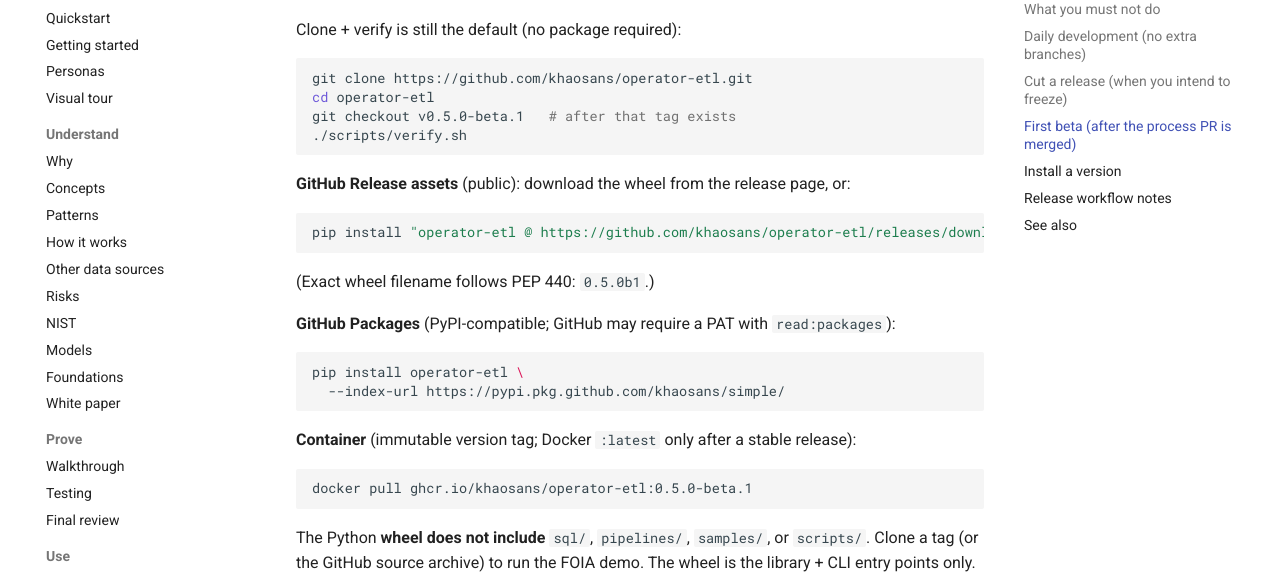
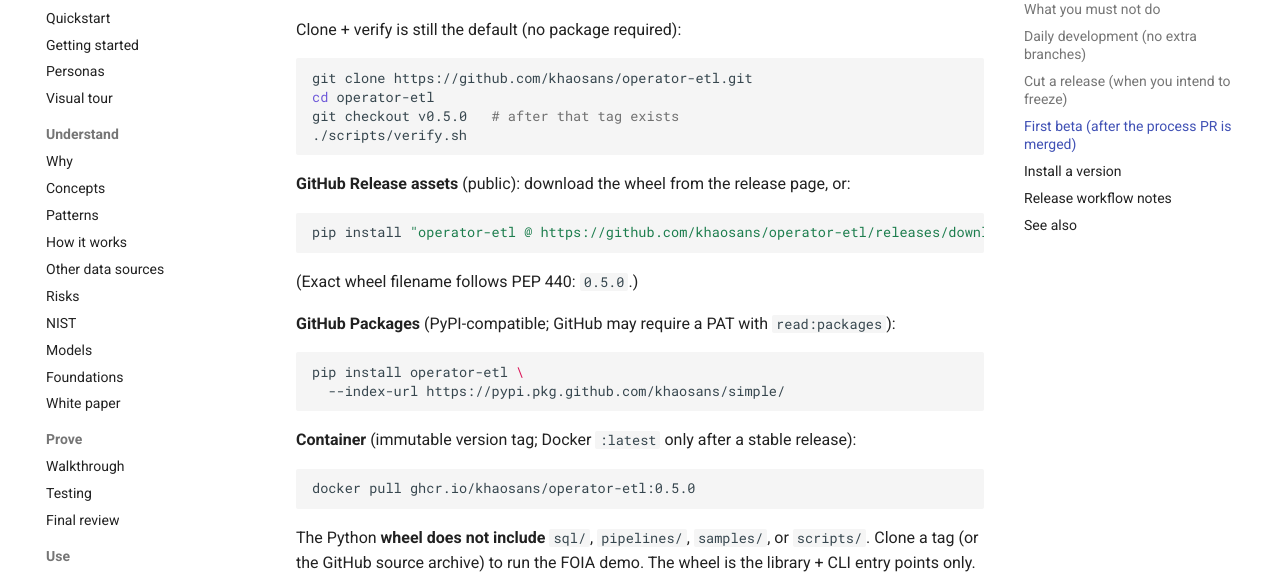
Before and after one commit to khaosans/operator-etl, an MkDocs documentation site: the page built from docs/VERSIONING.md, in a window 1280 px wide and 1400 px high, scrolled down 3320 px. Shown: the part 153-729 px from the top of the window. Built offline with MkDocs 1.6.1 and Material for MkDocs 9.7.7, drawn with Linux system fonts in a browser that asks for light colours; comment, search, counter and statistics services are not loaded; some of the changed text lies outside the part shown.

Commit message:
Release v0.5.0
Co-authored-by: Cursor <cursoragent@cursor.com>

````diff
--- a/docs/VERSIONING.md
+++ b/docs/VERSIONING.md
@@ -115,17 +115,17 @@ Clone + verify is still the default (no package required):
 ```bash
 git clone https://github.com/khaosans/operator-etl.git
 cd operator-etl
-git checkout v0.5.0-beta.1   # after that tag exists
+git checkout v0.5.0   # after that tag exists
 ./scripts/verify.sh
 ```
 
 **GitHub Release assets** (public): download the wheel from the release page, or:
 
 ```bash
-pip install "operator-etl @ https://github.com/khaosans/operator-etl/releases/download/v0.5.0-beta.1/operator_etl-0.5.0b1-py3-none-any.whl"
+pip install "operator-etl @ https://github.com/khaosans/operator-etl/releases/download/v0.5.0/operator_etl-0.5.0-py3-none-any.whl"
 ```
 
-(Exact wheel filename follows PEP 440: `0.5.0b1`.)
+(Exact wheel filename follows PEP 440: `0.5.0`.)
 
 **GitHub Packages** (PyPI-compatible; GitHub may require a PAT with `read:packages`):
 
@@ -137,7 +137,7 @@ pip install operator-etl \
 **Container** (immutable version tag; Docker `:latest` only after a stable release):
 
 ```bash
-docker pull ghcr.io/khaosans/operator-etl:0.5.0-beta.1
+docker pull ghcr.io/khaosans/operator-etl:0.5.0
 ```
 
 The Python **wheel does not include** `sql/`, `pipelines/`, `samples/`, or `scripts/`. Clone a tag (or the GitHub source archive) to run the FOIA demo. The wheel is the library + CLI entry points only.
--- a/mkdocs.yml
+++ b/mkdocs.yml
@@ -4,10 +4,10 @@ site_url: https://khaosans.github.io/operator-etl/
 repo_url: https://github.com/khaosans/operator-etl
 repo_name: khaosans/operator-etl
 edit_uri: blob/master/docs/
-copyright: "Operator ETL 0.5.0-beta.2 · Apache-2.0. Wiki tracks master; install tagged releases."
+copyright: "Operator ETL 0.5.0 · Apache-2.0. Wiki tracks master; install tagged releases."
 
 extra:
-  operator_etl_version: "0.5.0-beta.2"
+  operator_etl_version: "0.5.0"
 
 docs_dir: docs
 site_dir: site
--- a/pyproject.toml
+++ b/pyproject.toml
@@ -1,6 +1,6 @@
 [project]
 name = "operator-etl"
-version = "0.5.0b2"
+version = "0.5.0"
 description = "Agentic ETL for FOIA and public comments — medallion warehouse + LangGraph + MCP"
 readme = "README.md"
 requires-python = ">=3.12"
````
Also changed, not shown: CHANGELOG.md (+13 -0 lines), README.md (+2 -2 lines), docs/RELEASING.md (+2 -2 lines), 1 other file.
